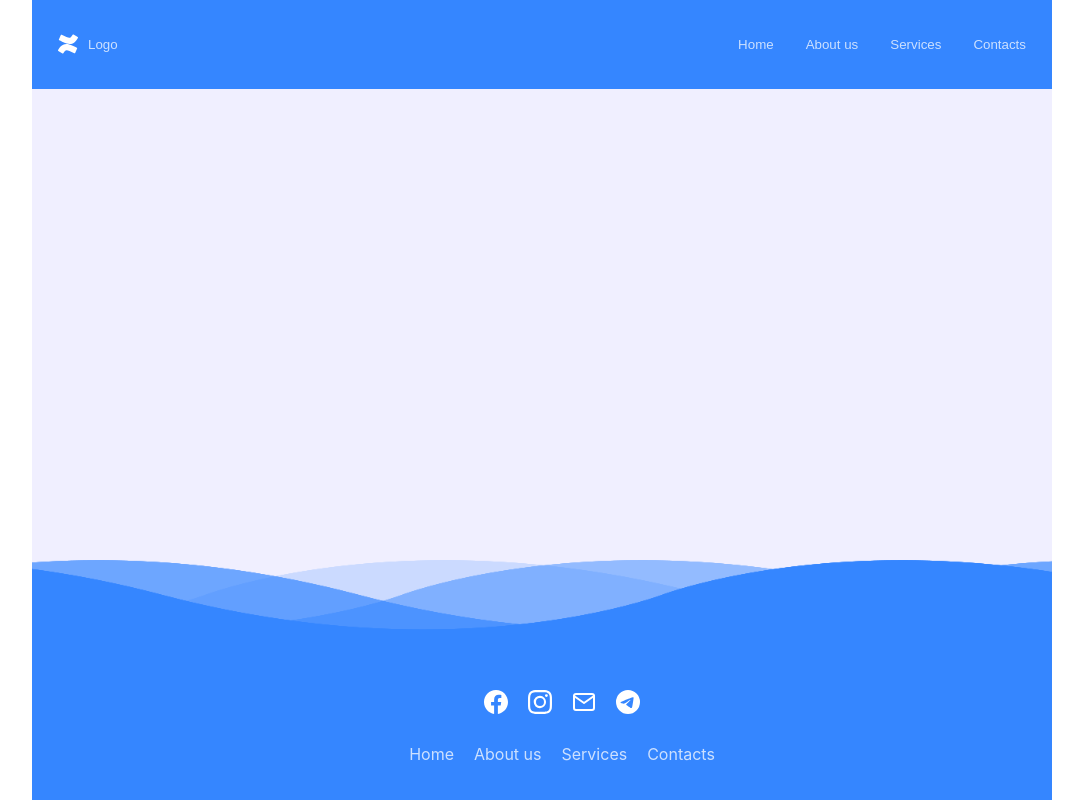
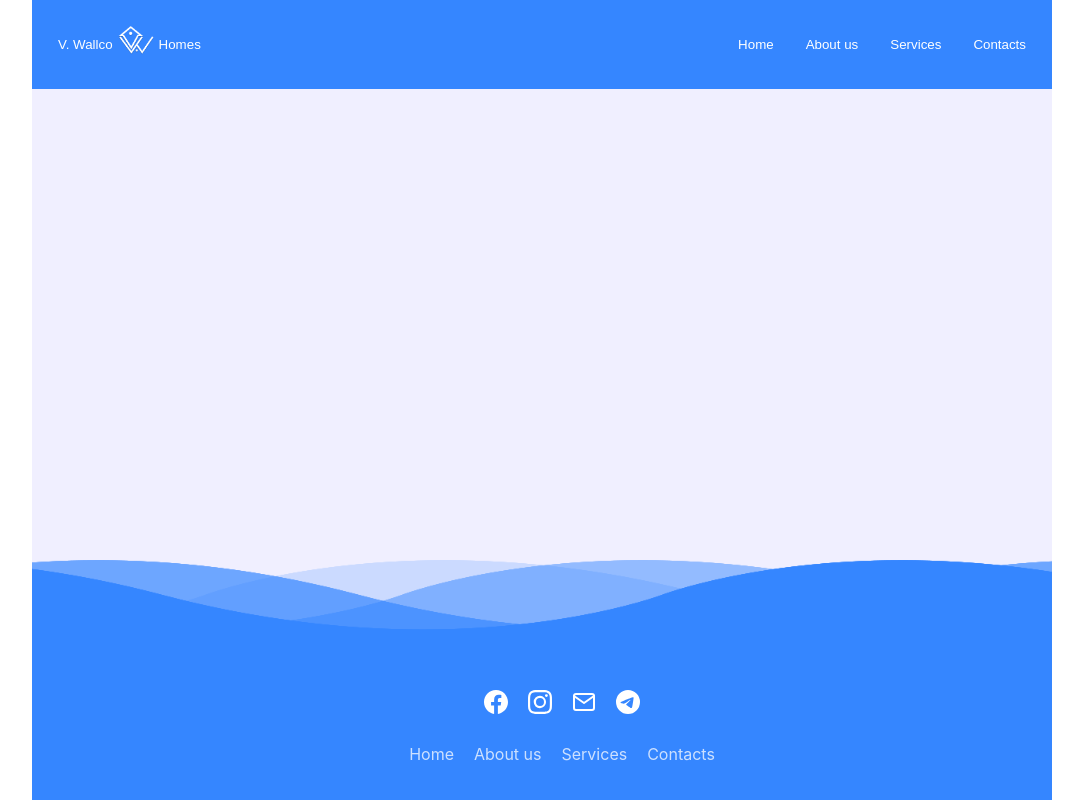
Before and after one commit to 1stIndominus/Construction, a React (Create React App) app: page / in a window 1280 px wide. Shown: the whole page, without its empty margins (98-1181 px from the left). Built offline with nearby package versions, Linux system fonts and the light colour scheme.

Commit message:
adding logo

```diff
--- a/src/features/nav-bar/NavBar.jsx
+++ b/src/features/nav-bar/NavBar.jsx
@@ -1,5 +1,7 @@
 import React from "react";
 import { FaConfluence } from "react-icons/fa";
+import { GiHouse } from "react-icons/gi";
+
 import "./style.scss";
 import { BiAlignRight } from "react-icons/bi";
 export const NavBar = () => {
@@ -7,8 +9,12 @@ export const NavBar = () => {
     <nav className="nav">
       <div className="nav__content">
         <button className="nav__content--logo">
-          <FaConfluence color="#fff" size={20} />
-          <p className="nav__content--title">Logo</p>
+          <div className="logo">
+            <p className="nav__content--title">V. Wallco</p>
+            {/* <GiHouse color="#fff" size={20} /> */}
+            <div className="logo__image"></div>
+            <p className="nav__content--title">Homes</p>
+          </div>
         </button>
         <div className="nav__content--details">
           <button className="nav__button">Home</button>
--- a/src/features/nav-bar/style.scss
+++ b/src/features/nav-bar/style.scss
@@ -1,11 +1,11 @@
-@import '../../utils/mixins';
+@import "../../utils/mixins";
 
 .nav {
   display: flex;
   width: 100%;
   // max-width: max-content;
   height: 70px;
-  background-color: #3586FF;
+  background-color: #3586ff;
 
   @include onDesktop {
     height: 100px;
@@ -15,11 +15,11 @@
     display: flex;
     color: #fff;
     border: none;
-    background-color: #3586FF;
-    opacity: 0.75;
+    background-color: #3586ff;
+    transition: 0.5s;
 
     &:hover {
-      opacity: 1;
+      transform: translateY(-10px);
     }
   }
 
@@ -35,18 +35,15 @@
       display: flex;
       flex-direction: row;
       align-items: center;
+      justify-content: center;
+
       gap: 10px;
       border: none;
-      background-color: #3586FF;
+      background-color: #3586ff;
     }
 
     &--title {
       color: #fff;
-      opacity: 0.75;
-
-      &:hover {
-        opacity: 1;
-      }
     }
 
     &--details {
@@ -61,7 +58,7 @@
 
     &--burger {
       border: none;
-      background-color: #6d5ffd;
+      background-color: #3586ff;
       display: none;
 
       @include onTablet {
@@ -70,3 +67,26 @@
     }
   }
 }
+
+.logo {
+  height: 50px;
+  display: flex;
+  flex-direction: row;
+  justify-content: center;
+  align-items: center;
+  color: #fff;
+  gap: 5px;
+  transition: 0.5s;
+
+  &__image {
+    background-image: url(../../assets/images/logo4.png);
+    background-repeat: no-repeat;
+    width: 36px;
+    height: 36px;
+    background-size: contain;
+  }
+
+  &:hover {
+    transform: translateY(-10px);
+  }
+}
--- a/src/utils/_mixins.scss
+++ b/src/utils/_mixins.scss
@@ -5,7 +5,7 @@
 }
 
 @mixin onTablet {
-  @media (max-width: 470px) {
+  @media (max-width: 500px) {
     @content;
   }
 }
```
Also changed, not shown: src/assets/images/logo2.png (added), src/assets/images/logo4.png (added).
